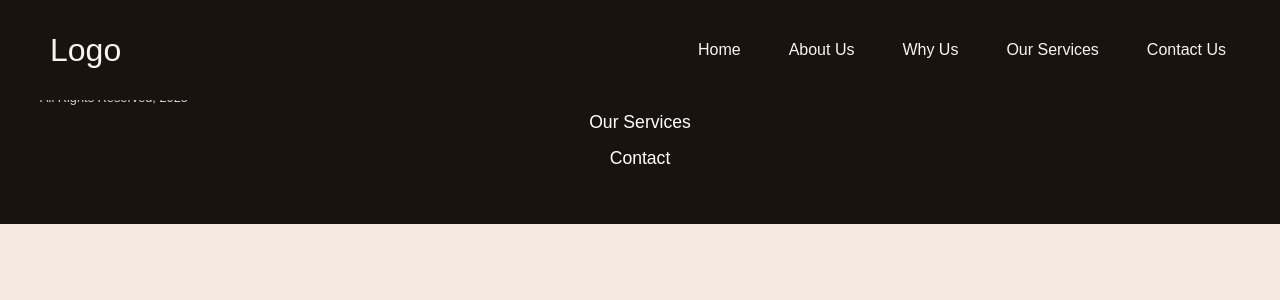
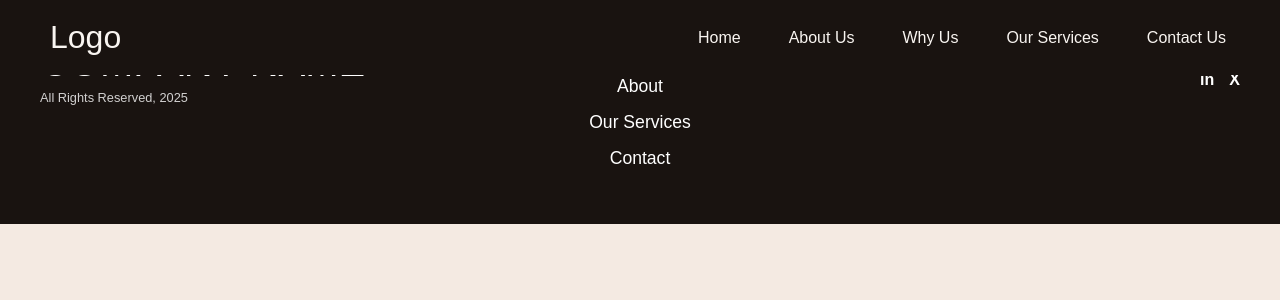
Before and after one commit to Sopln-ishan/frontend-team-1, a React (Vite) app: page /Services/ShippingDocumentsForm.jsx in a window 1280 px wide. Shown: the top 300 px of the page. Built offline with nearby package versions, Linux system fonts and the light colour scheme.

Commit message:
added the working carousel, reduced size of navbar

```diff
--- a/src/PastClients.jsx
+++ b/src/PastClients.jsx
@@ -1,88 +1,3 @@
-// import { useRef } from 'react';
-// import './Styles/PastClients.css';
-
-// import ChevronLeftIcon from "@mui/icons-material/ChevronLeft";
-// import ChevronRightIcon from "@mui/icons-material/ChevronRight";
-
-// const PastClients = () => {
-//     const sliderRef = useRef(null);
-//     const scrollAmount = 200;
-
-//     const clients = [
-//         {
-//             name: 'company 1',
-//             img: 'comapny-1.jpg',
-//             id: '1'
-//         },
-//         {
-//             name: 'company 2',
-//             img: 'company-2.jpg',
-//             id: '2'
-//         },
-//         {
-//             name: 'company 3',
-//             img: 'company-3.jpg',
-//             id: '3'
-//         },
-//         {
-//             name: 'company 4',
-//             img: 'company-4.jpg',
-//             id: '4'
-//         },
-//         {
-//             name: 'company 5',
-//             img: 'company-5.jpg',
-//             id: '5'
-//         },
-//         {
-//             name: 'company 6',
-//             img: 'company-6.jpg',
-//             id: '6'
-//         }
-//     ];
-
-//     return (
-//         <div className='past-clients-section'>
-//             <h1 className="client-card-heading">Our Past Clients</h1>
-//             <div className='client-card-slider'>
-//                 <button
-//                     className="nav-btn"
-//                     onClick={() => {
-//                         const container = sliderRef.current;
-//                         container.scrollLeft -= scrollAmount;
-//                     }}
-//                 >
-//                     <ChevronLeftIcon />
-//                 </button>
-
-//                 <div className="clients-container" ref={sliderRef}>
-//                     {clients.map((client) => {
-//                     return (
-//                         <div className='client-image' key={ client.id }>
-//                             <img
-//                                 alt={ client.name }
-//                                 src={ client.img }
-//                             />
-//                         </div>
-//                     );
-//                     })}
-//                 </div>
-
-//                 <button
-//                     className="nav-btn"
-//                     onClick={() => {
-//                         const container = sliderRef.current;
-//                         container.scrollLeft += scrollAmount;
-//                     }}
-//                 >
-//                     <ChevronRightIcon />
-//                 </button>
-//             </div>
-//         </div>
-//     );
-// }
-
-// export default PastClients;
 import { useRef, useEffect } from 'react';
 import './Styles/PastClients.css';
 
@@ -104,7 +19,7 @@ const PastClients = () => {
     ];
 
     // Duplicate the clients array to create the illusion of infinite scrolling
-    const duplicatedClients = [...clients, ...clients];
+    const duplicatedClients = [...clients, ...clients, ...clients, ...clients, ...clients, ...clients, ...clients];
 
     useEffect(() => {
         startAutoScroll();
@@ -159,12 +74,6 @@ const PastClients = () => {
                 onMouseEnter={pauseScroll}
                 onMouseLeave={resumeScroll}
             >
-                <button
-                    className="nav-btn"
-                    onClick={() => handleScroll(-1)}
-                >
-                    <ChevronLeftIcon />
-                </button>
 
                 <div className="clients-container" ref={sliderRef}>
                     {duplicatedClients.map((client, index) => (
@@ -173,13 +82,6 @@ const PastClients = () => {
                         </div>
                     ))}
                 </div>
-
-                <button
-                    className="nav-btn"
-                    onClick={() => handleScroll(1)}
-                >
-                    <ChevronRightIcon />
-                </button>
             </div>
         </div>
     );
--- a/src/Styles/Navbar.css
+++ b/src/Styles/Navbar.css
@@ -7,7 +7,7 @@
 .Navbar {
     background-color: #191310;
     color: #f9f5f1;
-    height: 100px;
+    height: 75px;
     width: 100vw;
     position: fixed;
     top: 0px;
@@ -16,7 +16,7 @@
 }
 
 .Navbar .logo {
-    height: 100px;
+    height: 75px;
     width: 50%;
     display: flex;
     flex-direction: column;
@@ -30,7 +30,6 @@
     top: 0px;
     right: 30px;
     width: 45%;
-    height: 6em;
 
     display: flex;
     justify-content: space-around;
@@ -39,7 +38,7 @@
 .Navbar a {
     color: #f9f5f1;
     text-decoration: none;
-    height: 100px;
+    height: 75px;
     display: flex;
     flex-direction: column;
     justify-content: center;
@@ -61,7 +60,7 @@
     .dropdown-nav-bar {
         display: inline-block !important;
         position: absolute;
-        top: 40px;
+        top: 27px;
         right: 40px;
         text-align: right;
         cursor: pointer;
```
